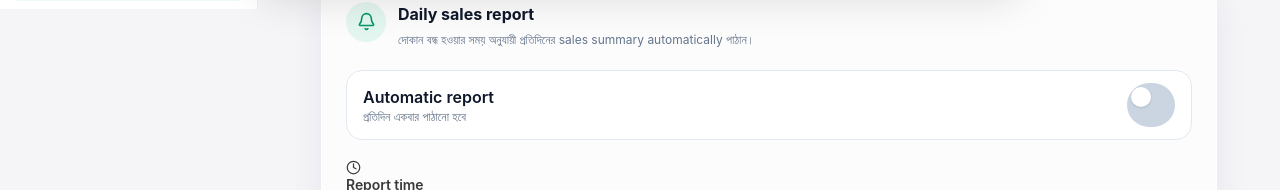
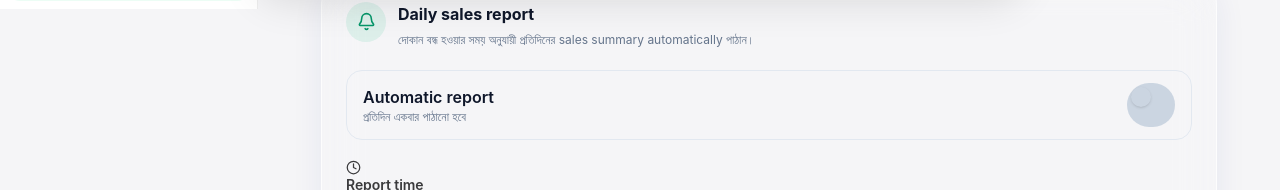
Before and after one commit to joy11122/talikhata-dual-ai-voice-controll, a Next.js app: page /dashboard/settings in a window 1280 px wide. Shown: the part 791-981 px from the top of the page. Built offline with nearby package versions, Linux system fonts and the light colour scheme; no server answers.

Commit message:
style: remove white backgrounds from dashboard pages and cards

```diff
--- a/app/dashboard/settings/page.tsx
+++ b/app/dashboard/settings/page.tsx
@@ -77,7 +77,7 @@ export default function SettingsPage(){
     </div>
 
     <form onSubmit={save} className="space-y-5">
-      <section className="rounded-[28px] border border-white/75 bg-white/70 p-4 shadow-[0_8px_32px_rgba(31,38,135,0.07)] backdrop-blur-xl sm:p-6">
+      <section className="rounded-[28px] border border-white/75 bg-transparent p-4 shadow-[0_8px_32px_rgba(31,38,135,0.07)] backdrop-blur-xl sm:p-6">
         <div className="mb-5 flex items-start gap-3">
           <span className="flex h-10 w-10 shrink-0 items-center justify-center rounded-full bg-emerald-500/10 text-emerald-600"><BriefcaseBusiness size={19}/></span>
           <div><h2 className="font-bold text-slate-900">Business profile</h2><p className="mt-1 text-xs text-slate-500">এই তথ্য আপনার ব্যবসার default workflow নির্ধারণের foundation।</p></div>
@@ -115,30 +115,30 @@ export default function SettingsPage(){
         {error&&<div className="mt-4 rounded-2xl border border-red-200 bg-red-50 px-4 py-3 text-sm font-medium text-red-700">{error}</div>}
       </section>
 
-      <section className="rounded-[28px] border border-white/75 bg-white/70 p-4 shadow-[0_8px_32px_rgba(31,38,135,0.07)] backdrop-blur-xl sm:p-6">
+      <section className="rounded-[28px] border border-white/75 bg-transparent p-4 shadow-[0_8px_32px_rgba(31,38,135,0.07)] backdrop-blur-xl sm:p-6">
         <div className="mb-5 flex items-start gap-3">
           <span className="flex h-10 w-10 shrink-0 items-center justify-center rounded-full bg-emerald-500/10 text-emerald-600"><Bell size={19}/></span>
           <div><h2 className="font-bold text-slate-900">Daily sales report</h2><p className="mt-1 text-xs leading-5 text-slate-500">দোকান বন্ধ হওয়ার সময় অনুযায়ী প্রতিদিনের sales summary automatically পাঠান।</p></div>
         </div>
         <form onSubmit={saveReport} className="space-y-5">
-          <div className="flex items-center justify-between rounded-2xl border border-slate-200 bg-white px-4 py-3">
+          <div className="flex items-center justify-between rounded-2xl border border-slate-200 bg-transparent px-4 py-3">
             <div><div className="font-semibold text-slate-900">Automatic report</div><div className="text-xs text-slate-500">প্রতিদিন একবার পাঠানো হবে</div></div>
-            <button type="button" role="switch" aria-checked={report.enabled} onClick={()=>setReport({...report,enabled:!report.enabled})} className={`relative h-7 w-12 rounded-full transition ${report.enabled?'bg-emerald-500':'bg-slate-300'}`}><span className={`absolute top-1 h-5 w-5 rounded-full bg-white shadow transition ${report.enabled?'left-6':'left-1'}`}/></button>
+            <button type="button" role="switch" aria-checked={report.enabled} onClick={()=>setReport({...report,enabled:!report.enabled})} className={`relative h-7 w-12 rounded-full transition ${report.enabled?'bg-emerald-500':'bg-slate-300'}`}><span className={`absolute top-1 h-5 w-5 rounded-full bg-transparent shadow transition ${report.enabled?'left-6':'left-1'}`}/></button>
           </div>
           <div className="form-grid">
             <div><label className="form-label flex items-center gap-2"><Clock size={15}/>Report time</label><input className="field" type="time" value={report.sendTime} onChange={e=>setReport({...report,sendTime:e.target.value})}/><p className="mt-1 text-xs text-slate-500">আপনার দোকান বন্ধ হওয়ার সময় দিন।</p></div>
             <div><label className="form-label">Timezone</label><select className="field" value={report.timezone} onChange={e=>setReport({...report,timezone:e.target.value})}><option value="Asia/Dhaka">Bangladesh — Asia/Dhaka</option><option value="Asia/Kolkata">India — Asia/Kolkata</option><option value="Asia/Dubai">UAE — Asia/Dubai</option><option value="Europe/London">UK — Europe/London</option><option value="America/New_York">US Eastern — America/New_York</option></select></div>
           </div>
           <div className="grid gap-3 sm:grid-cols-2">
-            <label className="flex cursor-pointer items-center gap-3 rounded-2xl border border-slate-200 bg-white p-4"><input type="checkbox" checked={report.inAppEnabled} onChange={e=>setReport({...report,inAppEnabled:e.target.checked})}/><Bell size={17}/><span><b className="block text-sm">In-app notification</b><small className="text-xs text-slate-500">Free</small></span></label>
-            <label className="flex cursor-pointer items-center gap-3 rounded-2xl border border-slate-200 bg-white p-4"><input type="checkbox" checked={report.emailEnabled} onChange={e=>setReport({...report,emailEnabled:e.target.checked})}/><Mail size={17}/><span><b className="block text-sm">Email</b><small className="text-xs text-slate-500">{report.email||'Your account email'}</small></span></label>
+            <label className="flex cursor-pointer items-center gap-3 rounded-2xl border border-slate-200 bg-transparent p-4"><input type="checkbox" checked={report.inAppEnabled} onChange={e=>setReport({...report,inAppEnabled:e.target.checked})}/><Bell size={17}/><span><b className="block text-sm">In-app notification</b><small className="text-xs text-slate-500">Free</small></span></label>
+            <label className="flex cursor-pointer items-center gap-3 rounded-2xl border border-slate-200 bg-transparent p-4"><input type="checkbox" checked={report.emailEnabled} onChange={e=>setReport({...report,emailEnabled:e.target.checked})}/><Mail size={17}/><span><b className="block text-sm">Email</b><small className="text-xs text-slate-500">{report.email||'Your account email'}</small></span></label>
           </div>
           <button disabled={reportBusy} className="btn-primary w-full sm:w-auto">{reportBusy?'Saving…':'Save report settings'}</button>
           {reportMessage&&<div className="rounded-2xl border border-emerald-200 bg-emerald-50 px-4 py-3 text-sm text-emerald-700">{reportMessage}</div>}
         </form>
       </section>
 
-      <section className="rounded-[28px] border border-white/75 bg-white/65 p-4 shadow-[0_8px_32px_rgba(31,38,135,0.07)] backdrop-blur-xl sm:p-5">
+      <section className="rounded-[28px] border border-white/75 bg-transparent p-4 shadow-[0_8px_32px_rgba(31,38,135,0.07)] backdrop-blur-xl sm:p-5">
         <div className="flex gap-3">
           <ShieldCheck className="shrink-0 text-emerald-600"/>
           <div><h2 className="font-semibold text-slate-900">Privacy protection</h2><p className="mt-1 text-sm leading-6 text-slate-500">আপনার business data authenticated user-এর scope-এর মধ্যেই থাকে। Voice execution-ও active session যাচাই করে তারপর data পরিবর্তন করে।</p></div>
```
